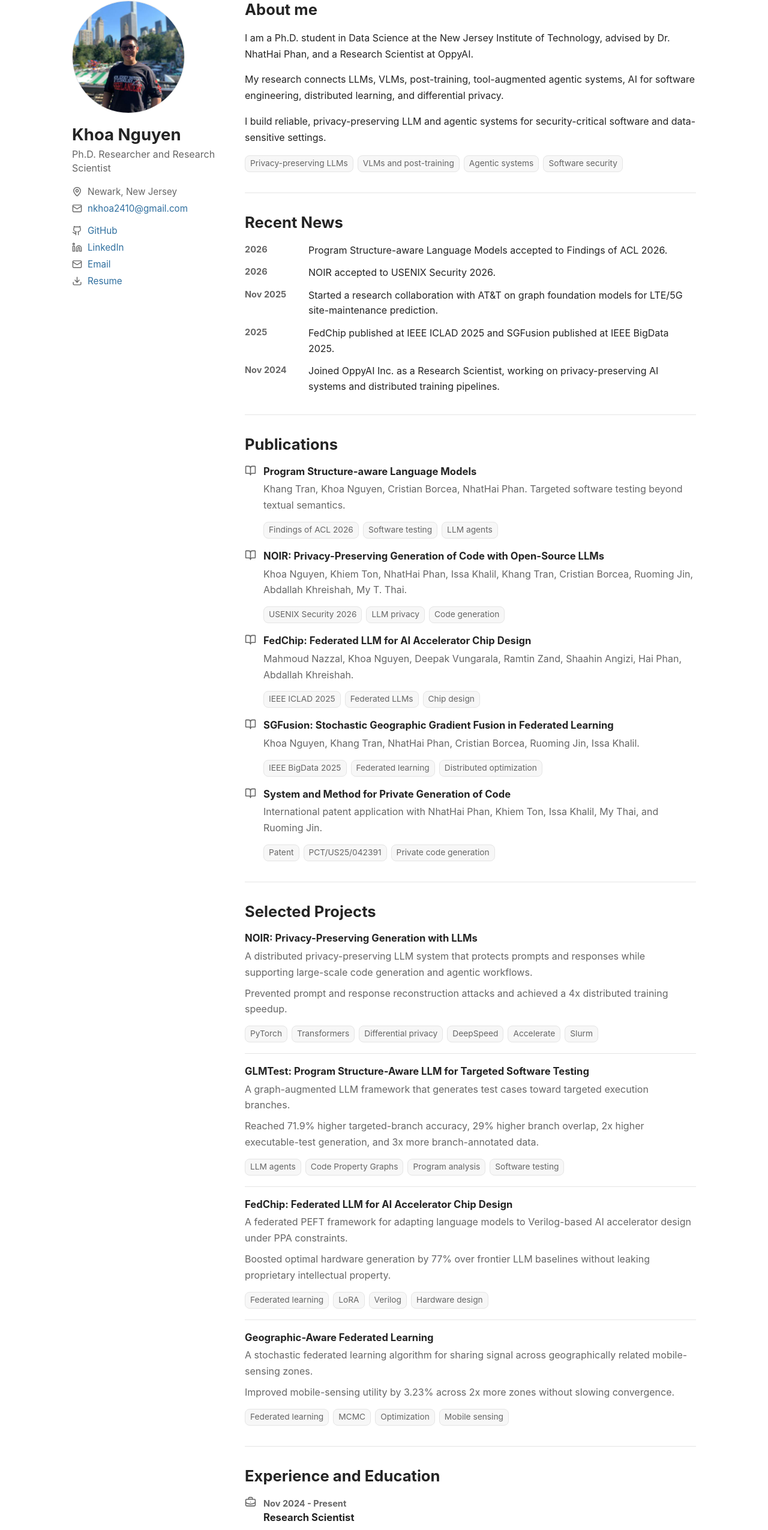
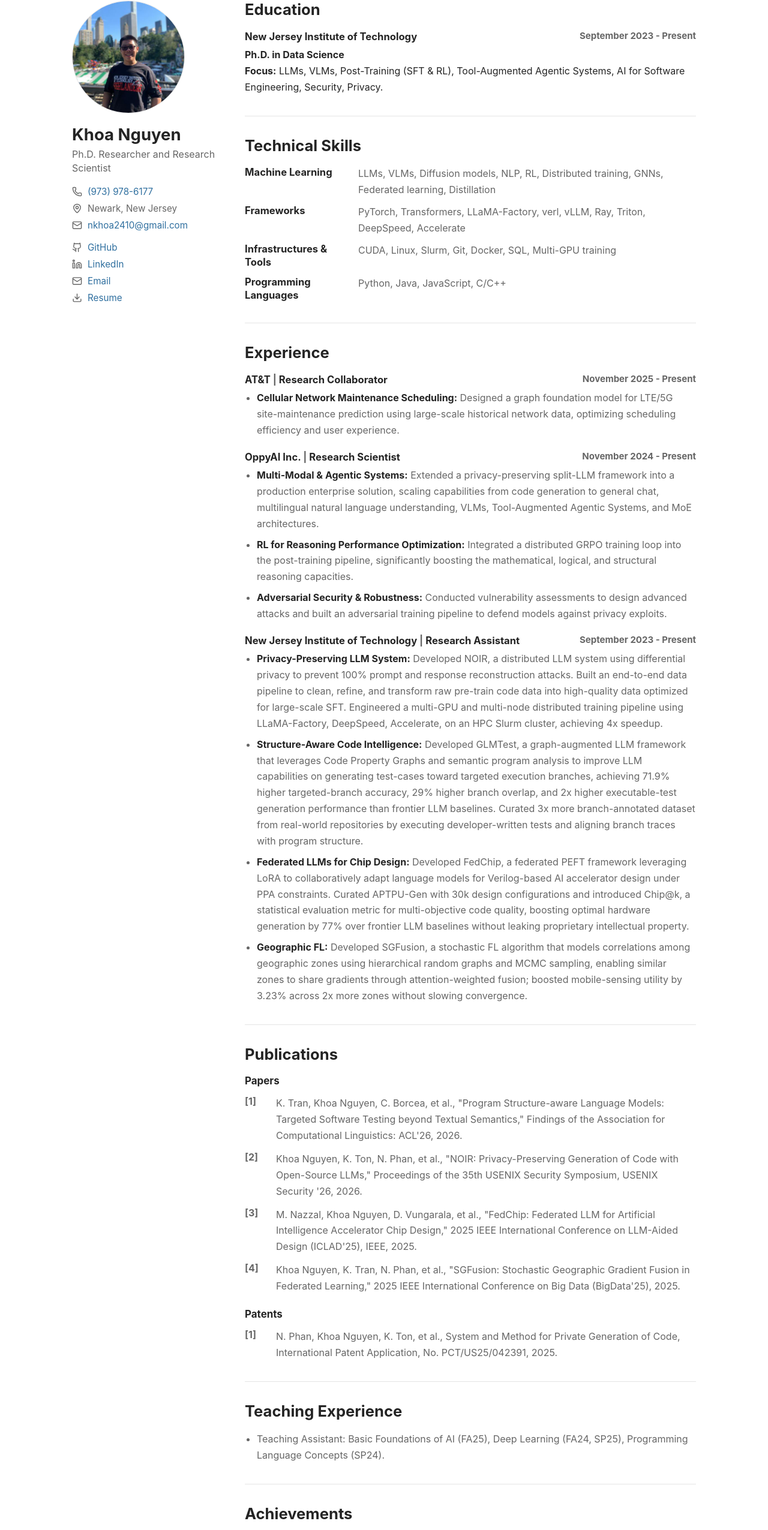
Before and after one commit to knguyen2410/Personal-Website, a React (Vite) app: page / in a window 1280 px wide. Shown: the part 90-2641 px from the top of the page at 60% size. Built offline with nearby package versions, Linux system fonts and the light colour scheme.

Commit message:
Reformat homepage to match CV sections

```diff
--- a/src/App.tsx
+++ b/src/App.tsx
@@ -1,19 +1,6 @@
-import {
-  Award,
-  BookOpen,
-  BriefcaseBusiness,
-  Download,
-  ExternalLink,
-  FileText,
-  Github,
-  GraduationCap,
-  Linkedin,
-  Mail,
-  MapPin,
-  Phone,
-} from "lucide-react";
+import { Download, ExternalLink, Github, Linkedin, Mail, MapPin, Phone } from "lucide-react";
 import type { ReactNode } from "react";
-import { profile, type ProfileLink, type Project } from "./content/profile";
+import { profile, type ProfileLink } from "./content/profile";
 
 const iconForLink = {
   github: Github,
@@ -44,21 +31,6 @@ function Section({ id, title, children }: { id: string; title: string; children:
   );
 }
 
-function ProjectItem({ project }: { project: Project }) {
-  return (
-    <article className="project-item">
-      <h3>{project.title}</h3>
-      <p>{project.summary}</p>
-      <p>{project.impact}</p>
-      <div className="tag-row" aria-label={`${project.title} technology stack`}>
-        {project.stack.map((item) => (
-          <span key={item}>{item}</span>
-        ))}
-      </div>
-    </article>
-  );
-}
-
 function App() {
   const resumeLink = profile.links.find((link) => link.icon === "resume");
 
@@ -69,11 +41,12 @@ function App() {
           {profile.name}
         </a>
         <nav aria-label="Primary navigation">
-          <a href="#about">About</a>
-          <a href="#news">News</a>
+          <a href="#education">Education</a>
+          <a href="#skills">Skills</a>
+          <a href="#experience">Experience</a>
           <a href="#publications">Publications</a>
-          <a href="#projects">Projects</a>
-          <a href="#contact">Contact</a>
+          <a href="#teaching">Teaching</a>
+          <a href="#achievements">Achievements</a>
           {resumeLink ? <a href={resumeLink.href}>CV</a> : null}
         </nav>
       </header>
@@ -84,6 +57,10 @@ function App() {
           <h1>{profile.name}</h1>
           <p className="profile-role">{profile.role}</p>
           <ul className="profile-meta">
+            <li>
+              <Phone aria-hidden="true" size={17} />
+              <a href={`tel:${profile.phone.replace(/[^+\d]/g, "")}`}>{profile.phone}</a>
+            </li>
             <li>
               <MapPin aria-hidden="true" size={17} />
               <span>{profile.location}</span>
@@ -101,127 +78,99 @@ function App() {
         </aside>
 
         <div className="content-column">
-          <Section id="about" title="About me">
-            <p>{profile.summary[0]}</p>
-            <p>{profile.summary[1]}</p>
-            <p>{profile.headline}</p>
-            <div className="interest-row" aria-label="Research interests">
-              {profile.signals.map((signal) => (
-                <span key={signal}>{signal}</span>
-              ))}
-            </div>
-          </Section>
-
-          <Section id="news" title="Recent News">
-            <ol className="news-list">
-              {profile.news.map((item) => (
-                <li key={`${item.date}-${item.text}`}>
-                  <time>{item.date}</time>
-                  <span>{item.text}</span>
-                </li>
-              ))}
-            </ol>
-          </Section>
-
-          <Section id="publications" title="Publications">
-            <div className="publication-list">
-              {profile.research.map((item) => (
-                <article className="publication-item" key={item.title}>
-                  <BookOpen aria-hidden="true" size={19} />
-                  <div>
-                    <h3>{item.title}</h3>
-                    <p>{item.description}</p>
-                    <div className="tag-row">
-                      {item.tags.map((tag) => (
-                        <span key={tag}>{tag}</span>
-                      ))}
-                    </div>
+          <Section id="education" title="Education">
+            <div className="resume-list">
+              {profile.education.map((item) => (
+                <article className="resume-entry" key={`${item.institution}-${item.degree}`}>
+                  <div className="resume-entry-header">
+                    <h3>{item.institution}</h3>
+                    <time>{item.date}</time>
                   </div>
+                  <p className="resume-title">{item.degree}</p>
+                  <p>
+                    <strong>Focus:</strong> {item.focus}
+                  </p>
                 </article>
               ))}
             </div>
           </Section>
 
-          <Section id="projects" title="Selected Projects">
-            <div className="project-list">
-              {profile.projects.map((project) => (
-                <ProjectItem key={project.title} project={project} />
-              ))}
-            </div>
-          </Section>
-
-          <Section id="experience" title="Experience and Education">
-            <div className="timeline-list">
-              {profile.timeline.map((item) => {
-                const isEducation = item.title.includes("Ph.D.") || item.title.includes("B.S.");
-                const Icon = isEducation ? GraduationCap : BriefcaseBusiness;
-
-                return (
-                  <article className="timeline-item" key={`${item.label}-${item.title}`}>
-                    <Icon aria-hidden="true" size={19} />
-                    <div>
-                      <p className="item-date">{item.label}</p>
-                      <h3>{item.title}</h3>
-                      <p className="item-place">{item.organization}</p>
-                      <p>{item.detail}</p>
-                    </div>
-                  </article>
-                );
-              })}
-            </div>
-          </Section>
-
-          <Section id="skills" title="Skills">
-            <div className="skill-list">
+          <Section id="skills" title="Technical Skills">
+            <div className="skill-list resume-list">
               {profile.skillGroups.map((group) => (
                 <article key={group.title}>
-                  <FileText aria-hidden="true" size={18} />
-                  <div>
-                    <h3>{group.title}</h3>
-                    <p>{group.skills.join(", ")}</p>
-                  </div>
+                  <h3>{group.title}</h3>
+                  <p>{group.skills.join(", ")}</p>
                 </article>
               ))}
             </div>
           </Section>
 
-          <Section id="service" title="Service and Recognition">
-            <div className="achievement-list">
-              {profile.achievements.map((achievement) => (
-                <article key={achievement.title}>
-                  <Award aria-hidden="true" size={18} />
-                  <div>
-                    <h3>{achievement.title}</h3>
-                    <p>{achievement.detail}</p>
+          <Section id="experience" title="Experience">
+            <div className="resume-list">
+              {profile.experience.map((item) => (
+                <article className="resume-entry" key={`${item.organization}-${item.title}`}>
+                  <div className="resume-entry-header">
+                    <h3>
+                      {item.organization} <span>|</span> {item.title}
+                    </h3>
+                    <time>{item.date}</time>
                   </div>
+                  <ul className="bullet-list">
+                    {item.bullets.map((bullet) => (
+                      <li key={`${item.organization}-${bullet.label ?? bullet.text}`}>
+                        {bullet.label ? <strong>{bullet.label}:</strong> : null} {bullet.text}
+                      </li>
+                    ))}
+                  </ul>
                 </article>
               ))}
             </div>
           </Section>
 
-          <Section id="contact" title="Contact">
-            <p>{profile.contactText}</p>
-            <ul className="contact-list">
-              <li>
-                <Mail aria-hidden="true" size={18} />
-                <a href={`mailto:${profile.email}`}>{profile.email}</a>
-              </li>
-              <li>
-                <Phone aria-hidden="true" size={18} />
-                <a href={`tel:${profile.phone.replace(/[^+\d]/g, "")}`}>{profile.phone}</a>
-              </li>
-              <li>
-                <Github aria-hidden="true" size={18} />
-                <a href={profile.githubUrl} target="_blank" rel="noreferrer">
-                  GitHub
-                </a>
-              </li>
-              <li>
-                <Linkedin aria-hidden="true" size={18} />
-                <a href={profile.linkedinUrl} target="_blank" rel="noreferrer">
-                  LinkedIn
-                </a>
-              </li>
+          <Section id="publications" title="Publications">
+            <div className="publication-group">
+              <h3>Papers</h3>
+              <ol className="numbered-list">
+                {profile.papers.map((paper) => (
+                  <li key={paper.label}>
+                    <span>{paper.label}</span>
+                    <p>{paper.text}</p>
+                  </li>
+                ))}
+              </ol>
+            </div>
+            <div className="publication-group">
+              <h3>Patents</h3>
+              <ol className="numbered-list">
+                {profile.patents.map((patent) => (
+                  <li key={patent.label}>
+                    <span>{patent.label}</span>
+                    <p>{patent.text}</p>
+                  </li>
+                ))}
+              </ol>
+            </div>
+          </Section>
+
+          <Section id="teaching" title="Teaching Experience">
+            <ul className="bullet-list">
+              {profile.teaching.map((item) => (
+                <li key={item}>{item}</li>
+              ))}
+            </ul>
+          </Section>
+
+          <Section id="achievements" title="Achievements">
+            <ul className="bullet-list">
+              {profile.achievements
+                .filter((achievement) => achievement.title !== "Teaching Assistant at NJIT")
+                .map((achievement) => (
+                  <li key={achievement.title}>
+                    <strong>{achievement.title}</strong>
+                    {achievement.detail ? ` - ${achievement.detail}` : null}
+                  </li>
+                ))}
             </ul>
           </Section>
         </div>
--- a/src/content/profile.ts
+++ b/src/content/profile.ts
@@ -29,6 +29,23 @@ export type TimelineItem = {
   detail: string;
 };
 
+export type ExperienceItem = {
+  organization: string;
+  title: string;
+  date: string;
+  bullets: {
+    label?: string;
+    text: string;
+  }[];
+};
+
+export type EducationItem = {
+  institution: string;
+  date: string;
+  degree: string;
+  focus: string;
+};
+
 export type SkillGroup = {
   title: string;
   skills: string[];
@@ -41,6 +58,11 @@ export type Achievement = {
 
 export type NewsItem = {
   date: string;
+  text: string;
+};
+
+export type PublicationEntry = {
+  label: string;
   text: string;
 };
 
@@ -88,6 +110,15 @@ export const profile = {
     },
   ] satisfies ProfileLink[],
   signals: ["Privacy-preserving LLMs", "VLMs and post-training", "Agentic systems", "Software security"],
+  education: [
+    {
+      institution: "New Jersey Institute of Technology",
+      date: "September 2023 - Present",
+      degree: "Ph.D. in Data Science",
+      focus:
+        "LLMs, VLMs, Post-Training (SFT & RL), Tool-Augmented Agentic Systems, AI for Software Engineering, Security, Privacy.",
+    },
+  ] satisfies EducationItem[],
   news: [
     {
       date: "2026",
@@ -192,6 +223,101 @@ export const profile = {
       tags: ["Patent", "PCT/US25/042391", "Private code generation"],
     },
   ] satisfies ResearchItem[],
+  experience: [
+    {
+      organization: "AT&T",
+      title: "Research Collaborator",
+      date: "November 2025 - Present",
+      bullets: [
+        {
+          label: "Cellular Network Maintenance Scheduling",
+          text:
+            "Designed a graph foundation model for LTE/5G site-maintenance prediction using large-scale historical network data, optimizing scheduling efficiency and user experience.",
+        },
+      ],
+    },
+    {
+      organization: "OppyAI Inc.",
+      title: "Research Scientist",
+      date: "November 2024 - Present",
+      bullets: [
+        {
+          label: "Multi-Modal & Agentic Systems",
+          text:
+            "Extended a privacy-preserving split-LLM framework into a production enterprise solution, scaling capabilities from code generation to general chat, multilingual natural language understanding, VLMs, Tool-Augmented Agentic Systems, and MoE architectures.",
+        },
+        {
+          label: "RL for Reasoning Performance Optimization",
+          text:
+            "Integrated a distributed GRPO training loop into the post-training pipeline, significantly boosting the mathematical, logical, and structural reasoning capacities.",
+        },
+        {
+          label: "Adversarial Security & Robustness",
+          text:
+            "Conducted vulnerability assessments to design advanced attacks and built an adversarial training pipeline to defend models against privacy exploits.",
+        },
+      ],
+    },
+    {
+      organization: "New Jersey Institute of Technology",
+      title: "Research Assistant",
+      date: "September 2023 - Present",
+      bullets: [
+        {
+          label: "Privacy-Preserving LLM System",
+          text:
+            "Developed NOIR, a distributed LLM system using differential privacy to prevent 100% prompt and response reconstruction attacks. Built an end-to-end data pipeline to clean, refine, and transform raw pre-train code data into high-quality data optimized for large-scale SFT. Engineered a multi-GPU and multi-node distributed training pipeline using LLaMA-Factory, DeepSpeed, Accelerate, on an HPC Slurm cluster, achieving 4x speedup.",
+        },
+        {
+          label: "Structure-Aware Code Intelligence",
+          text:
+            "Developed GLMTest, a graph-augmented LLM framework that leverages Code Property Graphs and semantic program analysis to improve LLM capabilities on generating test-cases toward targeted execution branches, achieving 71.9% higher targeted-branch accuracy, 29% higher branch overlap, and 2x higher executable-test generation performance than frontier LLM baselines. Curated 3x more branch-annotated dataset from real-world repositories by executing developer-written tests and aligning branch traces with program structure.",
+        },
+        {
+          label: "Federated LLMs for Chip Design",
+          text:
+            "Developed FedChip, a federated PEFT framework leveraging LoRA to collaboratively adapt language models for Verilog-based AI accelerator design under PPA constraints. Curated APTPU-Gen with 30k design configurations and introduced Chip@k, a statistical evaluation metric for multi-objective code quality, boosting optimal hardware generation by 77% over frontier LLM baselines without leaking proprietary intellectual property.",
+        },
+        {
+          label: "Geographic FL",
+          text:
+            "Developed SGFusion, a stochastic FL algorithm that models correlations among geographic zones using hierarchical random graphs and MCMC sampling, enabling similar zones to share gradients through attention-weighted fusion; boosted mobile-sensing utility by 3.23% across 2x more zones without slowing convergence.",
+        },
+      ],
+    },
+  ] satisfies ExperienceItem[],
+  papers: [
+    {
+      label: "[1]",
+      text:
+        "K. Tran, Khoa Nguyen, C. Borcea, et al., \"Program Structure-aware Language Models: Targeted Software Testing beyond Textual Semantics,\" Findings of the Association for Computational Linguistics: ACL'26, 2026.",
+    },
+    {
+      label: "[2]",
+      text:
+        "Khoa Nguyen, K. Ton, N. Phan, et al., \"NOIR: Privacy-Preserving Generation of Code with Open-Source LLMs,\" Proceedings of the 35th USENIX Security Symposium, USENIX Security '26, 2026.",
+    },
+    {
+      label: "[3]",
+      text:
+        "M. Nazzal, Khoa Nguyen, D. Vungarala, et al., \"FedChip: Federated LLM for Artificial Intelligence Accelerator Chip Design,\" 2025 IEEE International Conference on LLM-Aided Design (ICLAD'25), IEEE, 2025.",
+    },
+    {
+      label: "[4]",
+      text:
+        "Khoa Nguyen, K. Tran, N. Phan, et al., \"SGFusion: Stochastic Geographic Gradient Fusion in Federated Learning,\" 2025 IEEE International Conference on Big Data (BigData'25), 2025.",
+    },
+  ] satisfies PublicationEntry[],
+  patents: [
+    {
+      label: "[1]",
+      text:
+        "N. Phan, Khoa Nguyen, K. Ton, et al., System and Method for Private Generation of Code, International Patent Application, No. PCT/US25/042391, 2025.",
+    },
+  ] satisfies PublicationEntry[],
+  teaching: [
+    "Teaching Assistant: Basic Foundations of AI (FA25), Deep Learning (FA24, SP25), Programming Language Concepts (SP24).",
+  ],
   timeline: [
     {
       label: "Nov 2024 - Present",
@@ -242,27 +368,22 @@ export const profile = {
       skills: ["PyTorch", "Transformers", "LLaMA-Factory", "verl", "vLLM", "Ray", "Triton", "DeepSpeed", "Accelerate"],
     },
     {
-      title: "Infrastructure",
+      title: "Infrastructures & Tools",
       skills: ["CUDA", "Linux", "Slurm", "Git", "Docker", "SQL", "Multi-GPU training"],
     },
     {
-      title: "Languages",
+      title: "Programming Languages",
       skills: ["Python", "Java", "JavaScript", "C/C++"],
     },
   ] satisfies SkillGroup[],
   achievements: [
     {
-      title: "Teaching Assistant at NJIT",
-      detail:
-        "Supported Basic Foundations of AI, Deep Learning, and Programming Language Concepts across Fall 2024, Spring 2025, and Fall 2025 offerings.",
-    },
-    {
       title: "Winner - GfK NextGen Data Science Hackathon 2022",
-      detail: "Awarded first place in a data science competition focused on applied analytics.",
+      detail: "",
     },
     {
       title: "ICPC Greater NY Regional Qualifier 2022",
-      detail: "Qualified for the regional contest through competitive programming performance.",
+      detail: "",
     },
   ] satisfies Achievement[],
   contactHeading: "Open to research engineering, LLM/VLM systems, and privacy-preserving AI roles.",
--- a/src/styles.css
+++ b/src/styles.css
@@ -152,11 +152,7 @@ nav a:focus-visible {
 
 .profile-meta svg,
 .contact-list svg,
-.profile-links svg,
-.publication-item svg,
-.timeline-item svg,
-.skill-list svg,
-.achievement-list svg {
+.profile-links svg {
   color: var(--muted);
   flex: 0 0 auto;
 }
@@ -202,28 +198,88 @@ nav a:focus-visible {
   line-height: 1.35;
 }
 
-.interest-row,
-.tag-row {
-  display: flex;
-  flex-wrap: wrap;
-  gap: 7px;
-  margin-top: 14px;
+.resume-list,
+.skill-list {
+  display: grid;
+  gap: 20px;
 }
 
-.interest-row span,
-.tag-row span {
-  display: inline-flex;
-  align-items: center;
-  border: 1px solid var(--line);
-  border-radius: 8px;
-  padding: 4px 8px;
-  background: var(--soft);
-  color: var(--muted);
-  font-size: 0.86rem;
-  line-height: 1.3;
+.resume-entry-header {
+  display: flex;
+  justify-content: space-between;
+  gap: 18px;
+  margin-bottom: 6px;
 }
 
-.news-list {
+.resume-entry-header h3 {
+  margin: 0;
+}
+
+.resume-entry-header h3 span,
+.resume-entry-header time {
+  color: var(--muted);
+}
+
+.resume-entry-header time {
+  flex: 0 0 auto;
+  font-size: 0.94rem;
+  font-weight: 650;
+}
+
+.resume-title {
+  margin-bottom: 8px;
+  color: var(--ink);
+  font-weight: 700;
+}
+
+.skill-list {
+  gap: 10px;
+}
+
+.skill-list article {
+  display: grid;
+  grid-template-columns: 175px minmax(0, 1fr);
+  gap: 14px;
+  line-height: 1.62;
+}
+
+.skill-list h3 {
+  margin: 0;
+}
+
+.skill-list p {
+  margin-bottom: 0;
+  color: var(--muted);
+}
+
+.bullet-list {
+  display: grid;
+  gap: 8px;
+  padding-left: 20px;
+  margin: 0;
+}
+
+.bullet-list li {
+  color: var(--muted);
+  line-height: 1.68;
+}
+
+.bullet-list strong,
+.publication-group h3 {
+  color: var(--ink);
+}
+
+.publication-group + .publication-group {
+  margin-top: 22px;
+}
+
+.publication-group h3 {
+  margin-bottom: 12px;
+  font-size: 1.06rem;
+  font-weight: 700;
+}
+
+.numbered-list {
   display: grid;
   gap: 12px;
   padding: 0;
@@ -231,67 +287,24 @@ nav a:focus-visible {
   list-style: none;
 }
 
-.news-list li {
+.numbered-list li {
   display: grid;
-  grid-template-columns: 92px minmax(0, 1fr);
-  gap: 14px;
-  line-height: 1.6;
+  grid-template-columns: 42px minmax(0, 1fr);
+  gap: 10px;
 }
 
-.news-list time,
-.item-date {
+.numbered-list span {
   color: var(--muted);
-  font-size: 0.91rem;
-  font-weight: 750;
-}
-
-.publication-list,
-.project-list,
-.timeline-list,
-.skill-list,
-.achievement-list {
-  display: grid;
-  gap: 18px;
-}
-
-.publication-item,
-.timeline-item,
-.skill-list article,
-.achievement-list article {
-  display: grid;
-  grid-template-columns: auto minmax(0, 1fr);
-  gap: 12px;
-}
-
-.publication-item p,
-.project-item p,
-.timeline-item p,
-.skill-list p,
-.achievement-list p {
-  margin-bottom: 0;
-  color: var(--muted);
-}
-
-.project-item {
-  border-top: 1px solid var(--line);
-  padding-top: 18px;
-}
-
-.project-item:first-child {
-  border-top: 0;
-  padding-top: 0;
-}
-
-.project-item p + p {
-  margin-top: 8px;
-}
-
-.item-place {
   font-weight: 700;
 }
 
-.contact-list {
-  margin-top: 14px;
+.numbered-list p,
+.resume-entry p {
+  margin-bottom: 0;
+}
+
+.numbered-list p {
+  color: var(--muted);
 }
 
 @media (max-width: 820px) {
@@ -336,17 +349,19 @@ nav a:focus-visible {
 }
 
 @media (max-width: 560px) {
-  .news-list li {
+  .resume-entry-header,
+  .skill-list article,
+  .numbered-list li {
     grid-template-columns: 1fr;
+  }
+
+  .resume-entry-header {
+    display: grid;
     gap: 2px;
   }
 
-  .publication-item,
-  .timeline-item,
-  .skill-list article,
-  .achievement-list article {
-    grid-template-columns: 1fr;
-    gap: 6px;
+  .numbered-list li {
+    gap: 3px;
   }
 
   .content-section h2 {
```
